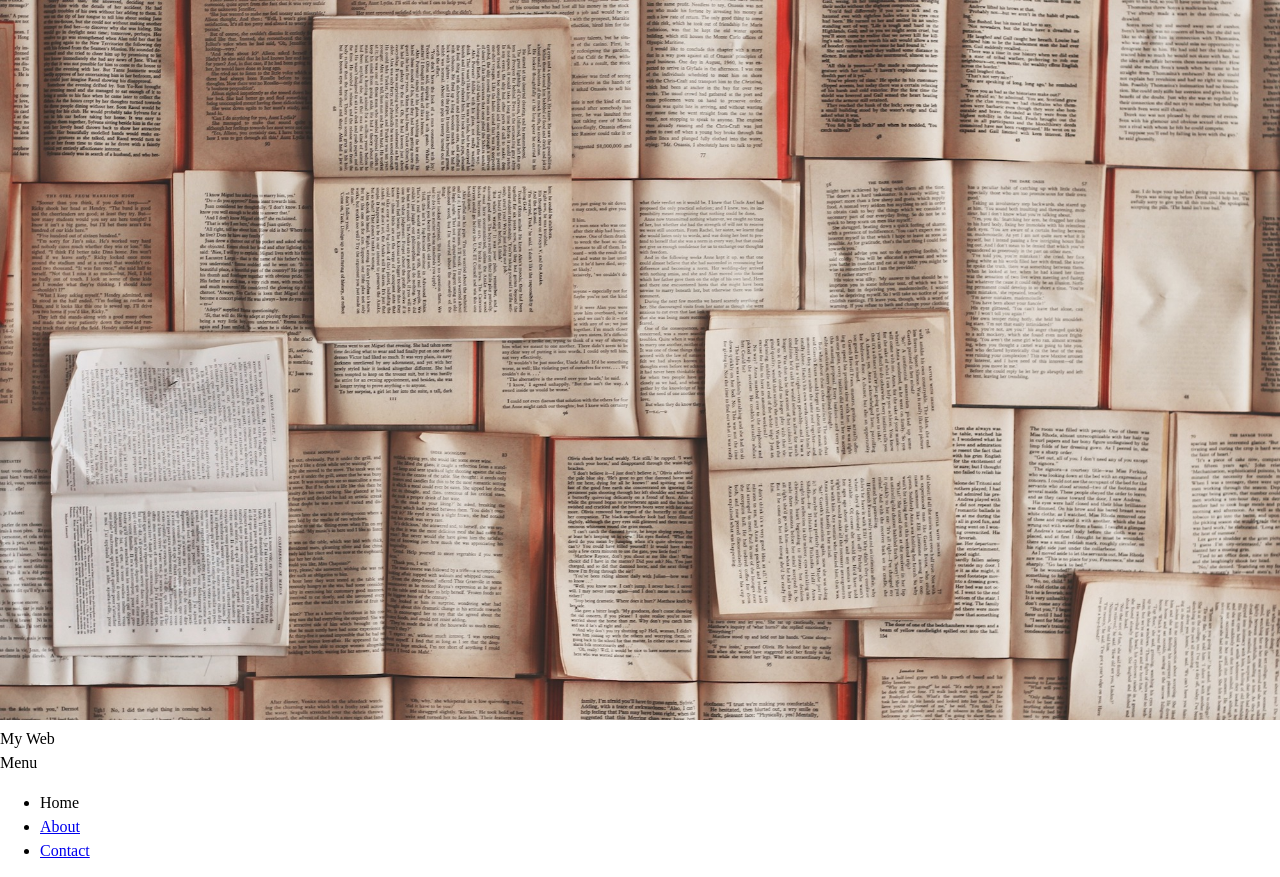
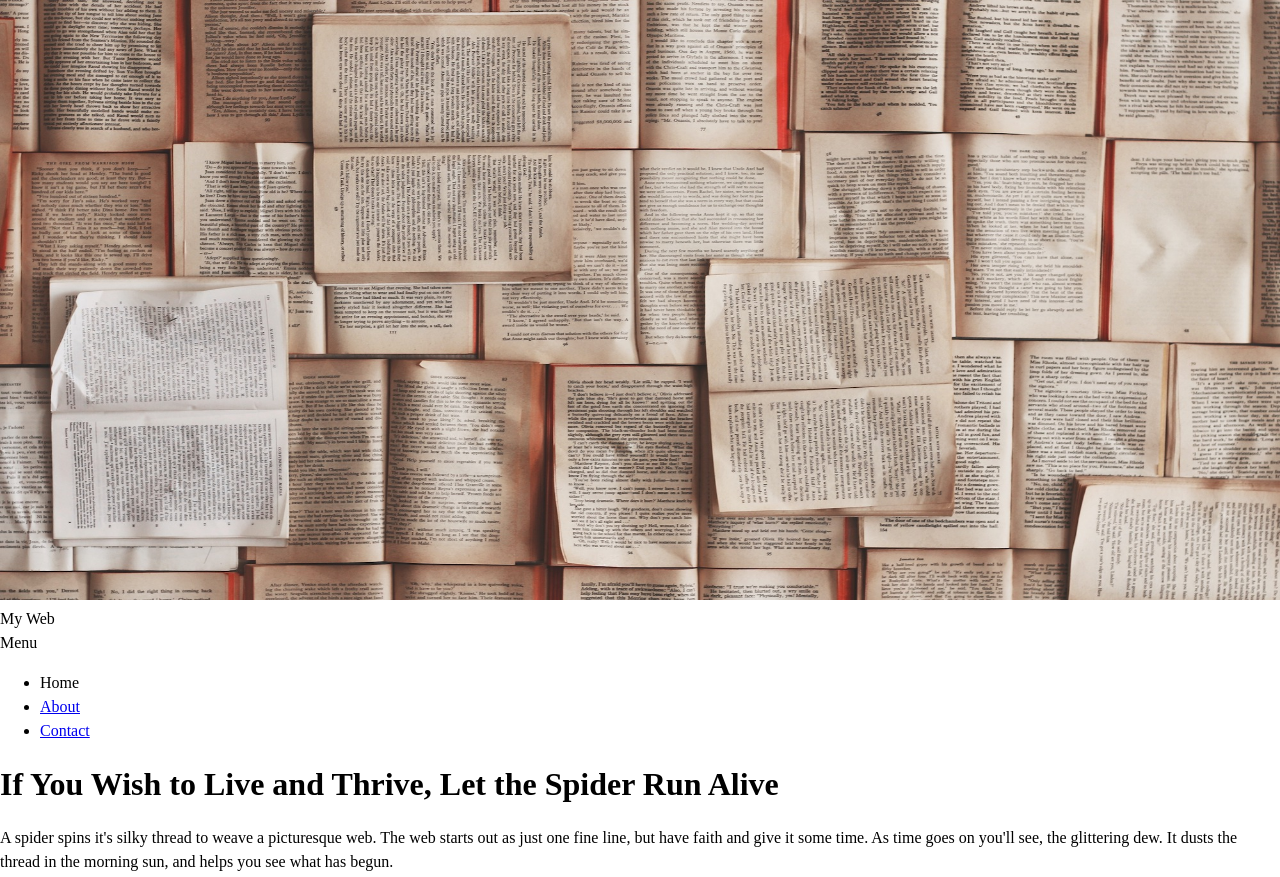
Before and after one commit to IS-120/responsive-images-and-svg-kandinma, a website: page index.html in a window 1280 px wide. Shown: the top 877 px of the page. Drawn offline with Linux system fonts and the light colour scheme.

Commit message:
added intrinsic width and height

```diff
--- a/index.html
+++ b/index.html
@@ -23,7 +23,7 @@
         <source media="(min-width: 801px)" srcset="images/hero-pages-2000px.jpeg">
         <source media="(min-width: 401px)" srcset="images/hero-pages-800px.jpeg">
         <source media="(max-width: 400px)" srcset="images/hero-pages-400px.jpeg">
-        <img src="images/hero-pages-800px.jpeg" alt="numerous books opened to various pages: Photo by Patrick Tomasso on Unsplash">
+        <img src="images/hero-pages-800px.jpeg" alt="numerous books opened to various pages: Photo by Patrick Tomasso on Unsplash" width="800" height="600" >
        </picture>
     <header> My Web
         <nav> Menu
```
